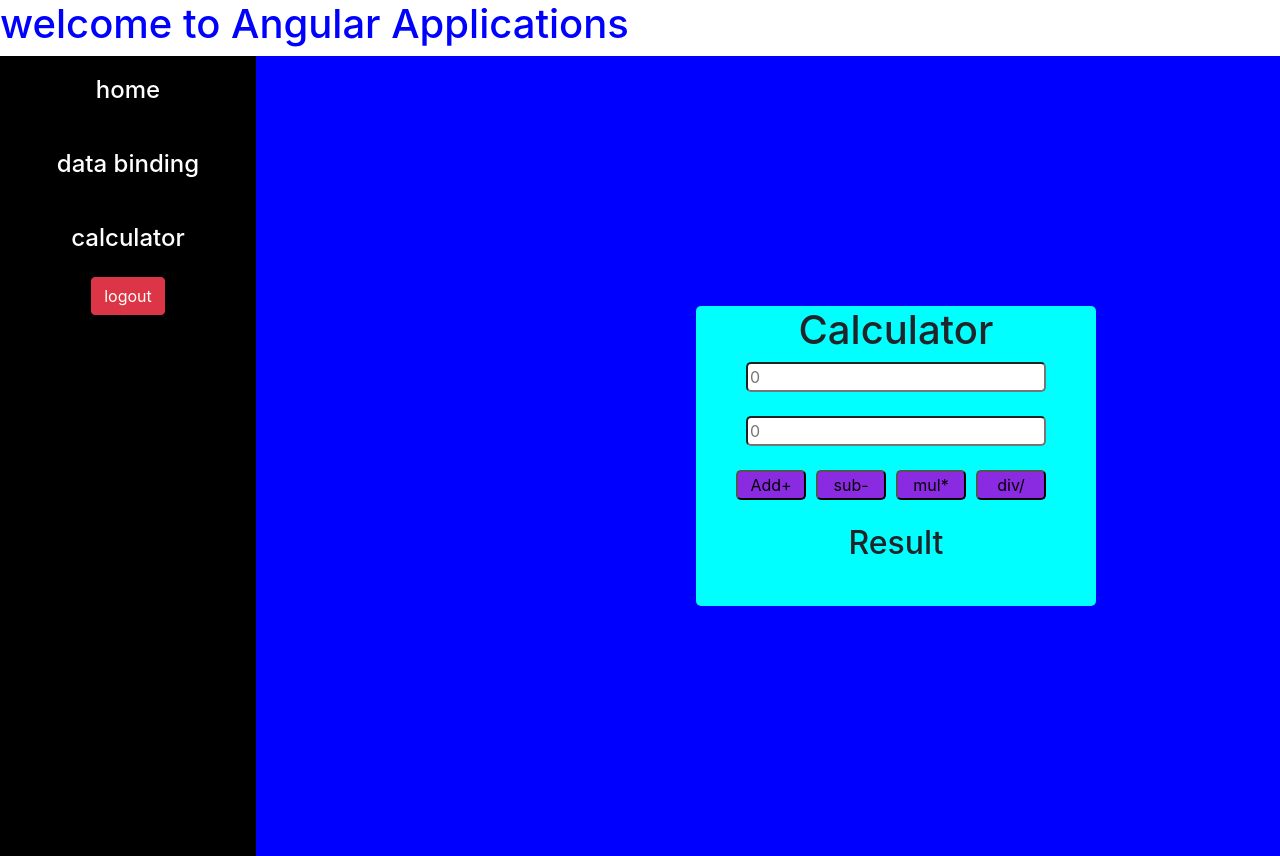
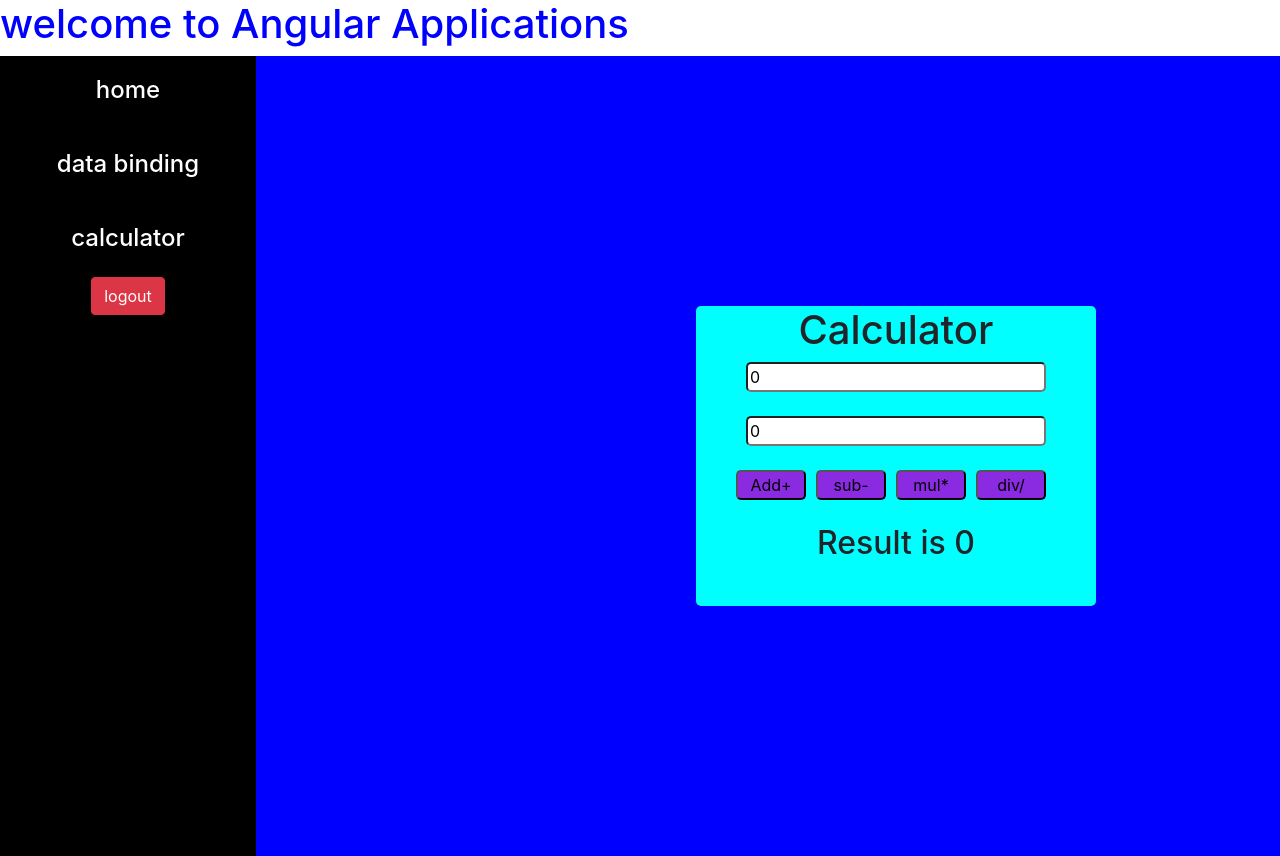
Before and after one commit to Ramakrishna545/my-app-1, an Angular app: page /dashboard/calculator in a window 1280 px wide. Shown: the top 856 px of the page. Built offline with nearby package versions, Linux system fonts and the light colour scheme.

Commit message:
added functionality

```diff
--- a/src/app/calculator/calculator.component.html
+++ b/src/app/calculator/calculator.component.html
@@ -1,18 +1,18 @@
 <div class="parent">
     <div class="calci">
             <h1>Calculator</h1>
-            <input type="number" placeholder="0">
+            <input type="number" [(ngModel)]="number1" placeholder="0">
             <br>
             <br>
-            <input type="number" placeholder="0">
+            <input type="number" [(ngModel)]="number2" placeholder="0">
             <br>
             <br>
-            <button>Add+</button>
-            <button>sub-</button>
-            <button>mul*</button>
-            <button>div/</button>
+            <button (click)="sum()">Add+</button>
+            <button (click)="sub()">sub-</button>
+            <button (click)="mul()">mul*</button>
+            <button (click)="div()">div/</button>
             <br>
             <br>
-            <h2>Result</h2>
+            <h2>Result is {{result}}</h2>
     </div>
 </div>
--- a/src/app/calculator/calculator.component.ts
+++ b/src/app/calculator/calculator.component.ts
@@ -6,5 +6,21 @@
   styleUrls: ['./calculator.component.css']
 })
 export class CalculatorComponent {
+  public number1:number = 0;
+  public number2:number =0;
+  public result: number= 0;
+
+  sum(){
+    this.result= this.number1+this.number2;
+  }
+  sub(){
+    this.result= this.number1-this.number2;
+  }
+  mul(){
+    this.result= this.number1*this.number2;
+  }
+  div(){
+    this.result= this.number1/this.number2
+  }
 
 }
```
